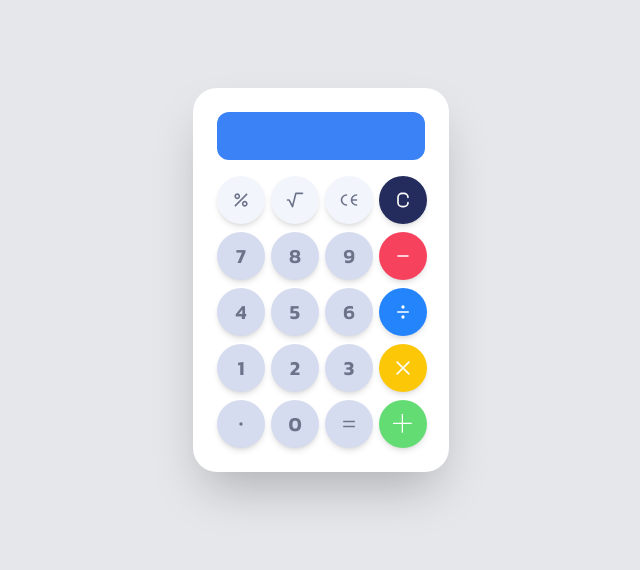
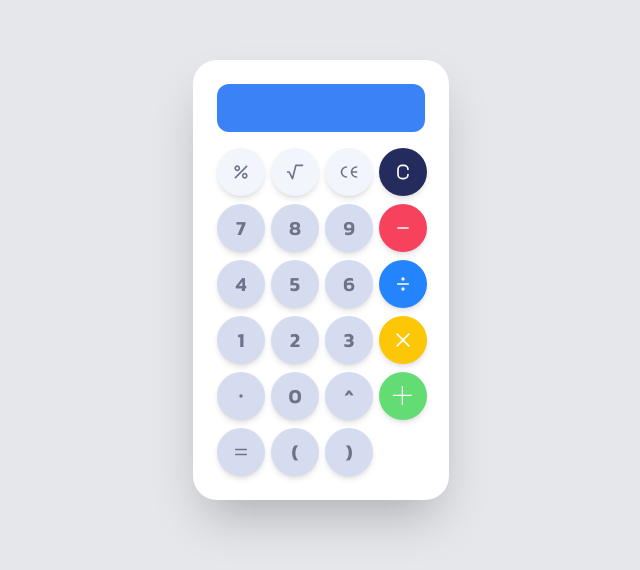
Before and after one commit to itsanas121/calculator, a SvelteKit app: page / in a window 1280 px wide. Shown: the part 120-690 px from the top of the page, without its empty margins (319-959 px from the left). Built offline with nearby package versions, Linux system fonts and the light colour scheme.

Commit message:
equals button not working properly

```diff
--- a/src/routes/+page.svelte
+++ b/src/routes/+page.svelte
@@ -22,6 +22,12 @@
     function calculateSquareRoot() {
         try {
             const result = Math.sqrt(eval(equation));
+            equation = result.toString();
+        } catch (error) {}
+    }
+    function calculateExponential() {
+        try {
+            const result = Math.exp(eval(equation));
             equation = result.toString();
         } catch (error) {}
     }
@@ -74,6 +80,7 @@
             });
         }
     });
+
 
 </script>
 
@@ -165,9 +172,8 @@
     </button>
 
     <button id="0" on:click={() => addToEquation("0")}>0 </button>
-    <button id="=" on:click={solve}>
-        <EqualsIcon />
-    </button>
+    <button on:click={() => addToEquation("**")}>^</button>
+
     <button
         id="-"
         on:click={() => addToEquation(" - ")}
@@ -175,4 +181,9 @@
     >
         <AdditionIcon />
     </button>
+    <button class="-span-2 " id="=" on:click={solve}>
+        <EqualsIcon />
+    </button>
+    <button on:click={() => addToEquation("(")}>(</button>
+    <button on:click={() => addToEquation(")")}>)</button>
 </div>
```
